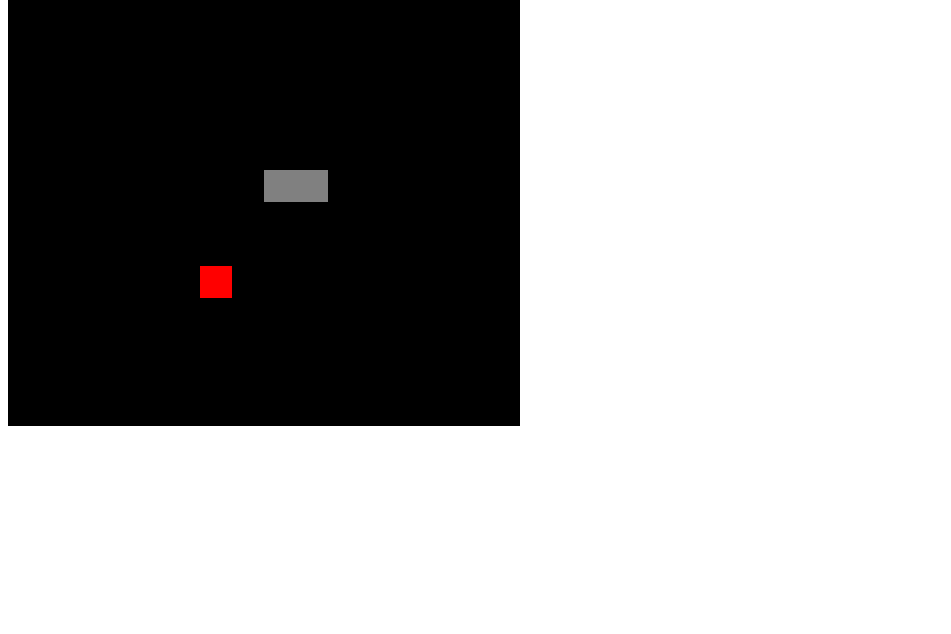
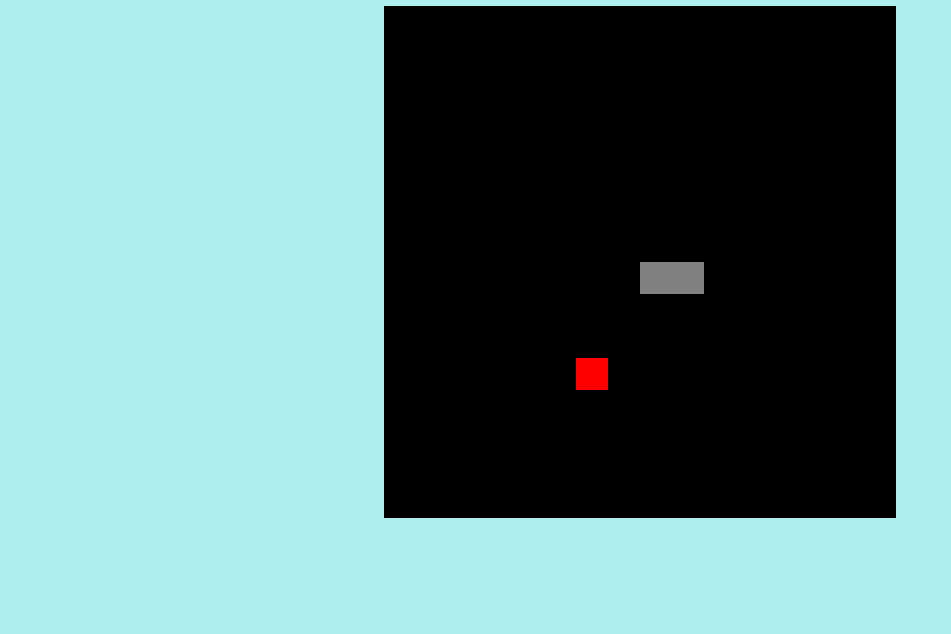
Before and after one commit to rafaeldnsilva/jogo-cobrinha, a plain HTML site: page index.html in a window 1280 px wide. Shown: the part 166-800 px from the top of the page, without its empty margins (0-951 px from the left). Drawn offline with Linux system fonts and the light colour scheme.

Commit message:
Estilização do body do Jogo adicionada

```diff
--- a/css/style.css
+++ b/css/style.css
@@ -1,6 +1,11 @@
-* {
-    padding: 0;
-    border: 0;
-    text-decoration: none;
-    box-sizing: border-box;
+body {
+    height: 95vh;
+    width: 95;
+    display: flex;
+    justify-content: center;
+    align-items: center;
+    flex-direction: column;
+    font-family: Arial, Helvetica, sans-serif;
+    color: darkgreen;
+    background: paleturquoise;
 }
```
